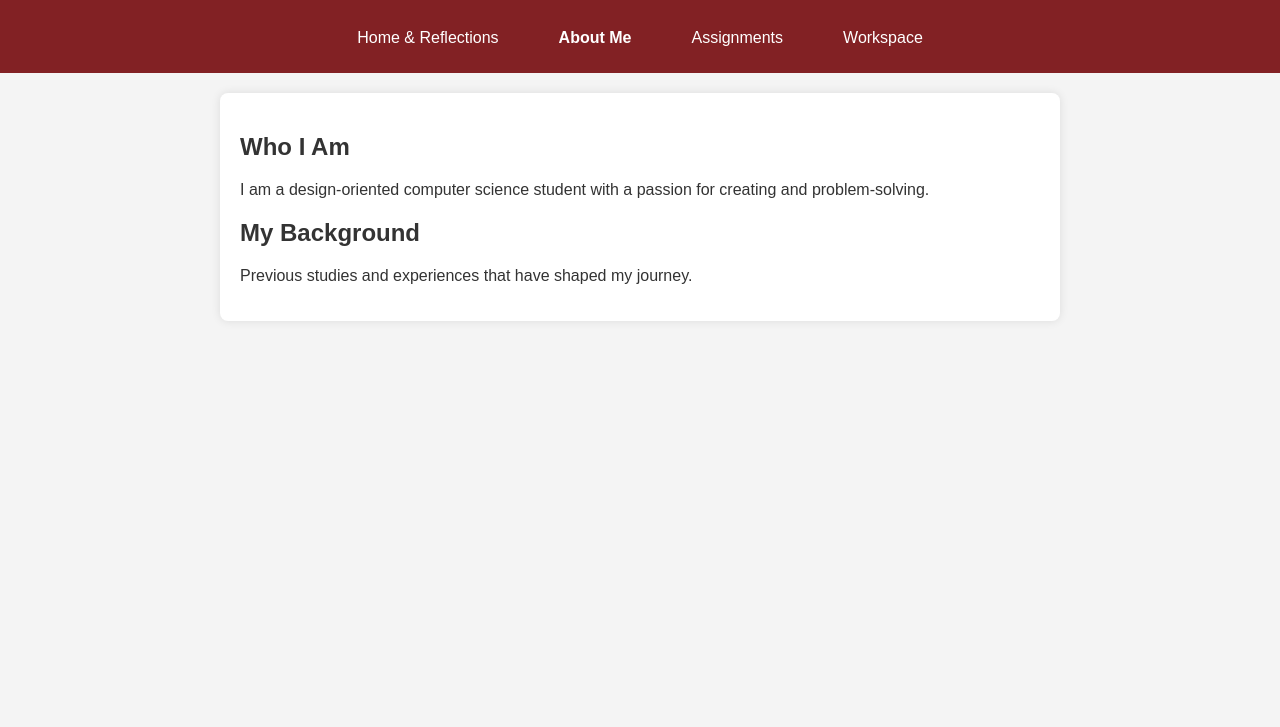
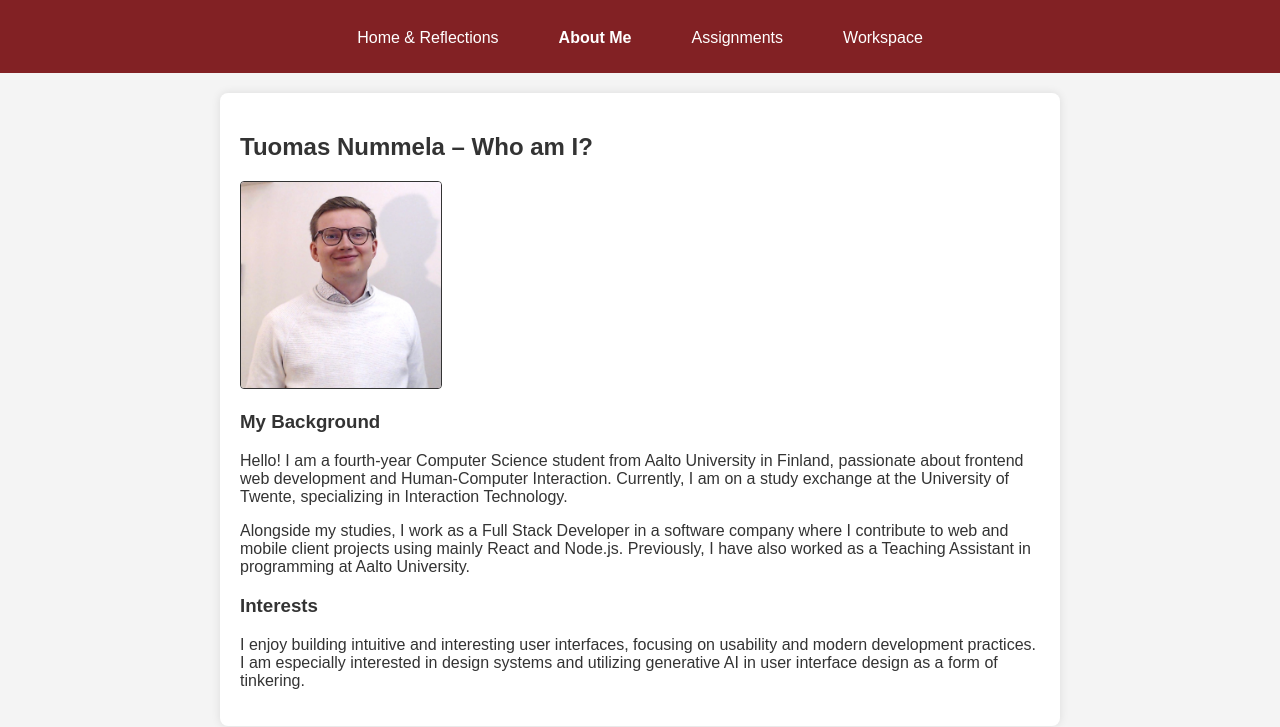
Before and after one commit to tuomax7/tuomax7.github.io, a plain HTML site: page about.html in a window 1280 px wide. Shown: the part 77-804 px from the top of the page. Drawn offline with Linux system fonts and the light colour scheme.

Commit message:
feat: add about me

```diff
--- a/about.html
+++ b/about.html
@@ -27,13 +27,34 @@
     </header>
 
     <section>
-      <h2>Who I Am</h2>
+      <h2>Tuomas Nummela – Who am I?</h2>
+      <img
+        src="images/proffakuva.jpg"
+        alt="Photo of me"
+        style="width: 200px; border-radius: 4px; border: 1px solid"
+      />
+
+      <h3>My Background</h3>
       <p>
-        I am a design-oriented computer science student with a passion for
-        creating and problem-solving.
+        Hello! I am a fourth-year Computer Science student from Aalto University
+        in Finland, passionate about frontend web development and Human-Computer
+        Interaction. Currently, I am on a study exchange at the University of
+        Twente, specializing in Interaction Technology.
       </p>
-      <h2>My Background</h2>
-      <p>Previous studies and experiences that have shaped my journey.</p>
+      <p>
+        Alongside my studies, I work as a Full Stack Developer in a software
+        company where I contribute to web and mobile client projects using
+        mainly React and Node.js. Previously, I have also worked as a Teaching
+        Assistant in programming at Aalto University.
+      </p>
+
+      <h3>Interests</h3>
+      <p>
+        I enjoy building intuitive and interesting user interfaces, focusing on
+        usability and modern development practices. I am especially interested
+        in design systems and utilizing generative AI in user interface design
+        as a form of tinkering.
+      </p>
     </section>
   </body>
 </html>
```
Also changed, not shown: images/proffakuva.jpg (added).
